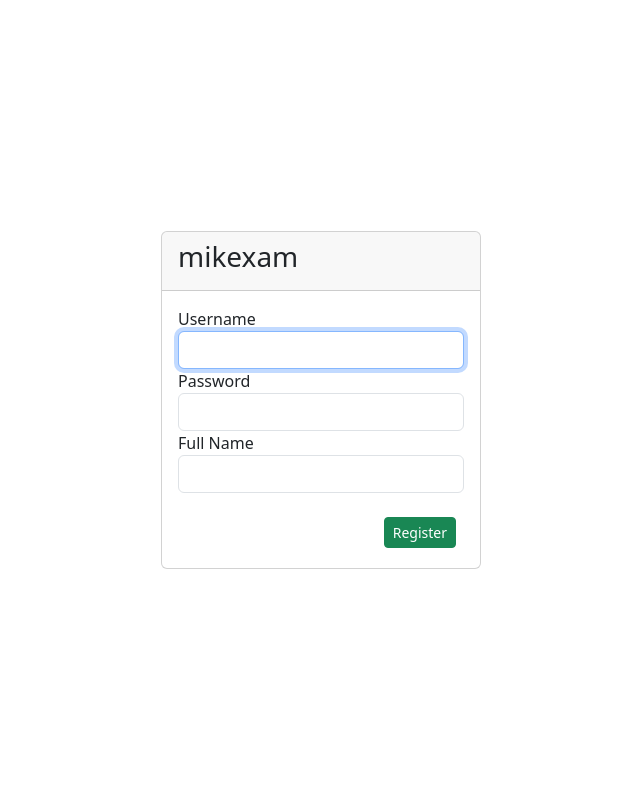
After one commit to m1ch93l/mikexam, a PHP site: page /signup in a window 1280 px wide. The commit adds this page. Shown: the whole page, without its empty margins (319-959 px from the left). Run offline with PHP 8.4, Linux system fonts and the light colour scheme.

Commit message:
Add register ui.

```diff
--- a/index.php
+++ b/index.php
@@ -31,6 +31,8 @@ if (isset($_SESSION['participant'])) {
                                 <button type="submit" class="form-control btn btn-primary" name="login">
                                     Login
                                 </button>
+                                <hr>
+                                <a href="signup" class="float-end btn btn-success btn-sm mb-1 me-2">Register</a>
                             </div>
                         </form>
                     </div>
--- /dev/null
+++ b/signup.php
@@ -0,0 +1,50 @@
+<?php //echo password_hash("amasco2023", PASSWORD_BCRYPT);
+session_start();
+if (isset($_SESSION['admin'])) {
+    header('location: admin/home');
+}
+
+if (isset($_SESSION['participant'])) {
+    header('location: home');
+}
+?>
+<!-- header of html -->
+<?php include 'includes/header.php'; ?>
+
+<body>
+    <div class="container-fluid d-flex align-items-center justify-content-center vh-100">
+
+        <div class="row">
+            <div class="col-md-12">
+                <div class="card" style="width: 20rem;">
+                    <div class="card-header">
+                        <h3 class="card-title">mikexam</h3>
+                    </div>
+                    <div class="card-body">
+
+                            <form action="register" method="post">
+                                <div class="form-group">
+                                    <label for="participant">Username</label>
+                                    <input type="text" class="form-control" id="participant" name="participant"
+                                        autofocus>
+                                    <label for="password">Password</label>
+                                    <input type="text" class="form-control" id="password" name="password">
+                                    <label for="name">Full Name</label>
+                                    <input type="text" class="form-control" id="name" name="name">
+                                    <br>
+                                    <button type="submit" class="float-end btn btn-success btn-sm mb-1 me-2"
+                                        name="register">
+                                        Register
+                                    </button>
+                                </div>
+                            </form>
+
+                    </div>
+                </div>
+            </div>
+        </div>
+
+    </div>
+</body>
+
+</html>
```
Also changed, not shown: register.php (added, +19 -0 lines).
